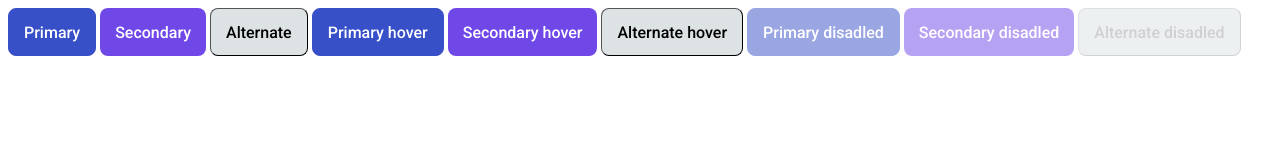
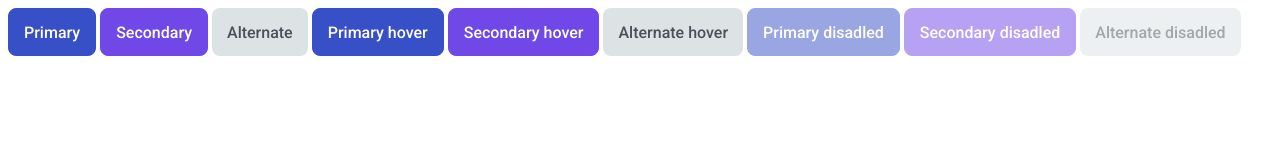
Before and after one commit to js-tasks-ru/htmlcss-20251006_n6163459, a website: page 03-lection1/01-button/index.html in a window 1280 px wide. Drawn offline with Linux system fonts and the light colour scheme.

Commit message:
add changes

```diff
--- a/03-lection1/01-button/button.css
+++ b/03-lection1/01-button/button.css
@@ -16,13 +16,13 @@
  }
 .button_secondary {
  background-color: var(--secondary);
- color: var(--color);
-  border: var(--border);
+ color: var(--white);
+  border: 1px solid var(--secondary);
  }
  .button_alternate {
-  color: Gray 4;
+  color: #495057;
   background-color: var(--alternate);
-  border-width: 1px;
+  border: 1px solid var(--gray-3);
   transition: opacity 200ms ease-in-out, background 200ms ease-in-out;
  }
 .button:hover {
```
